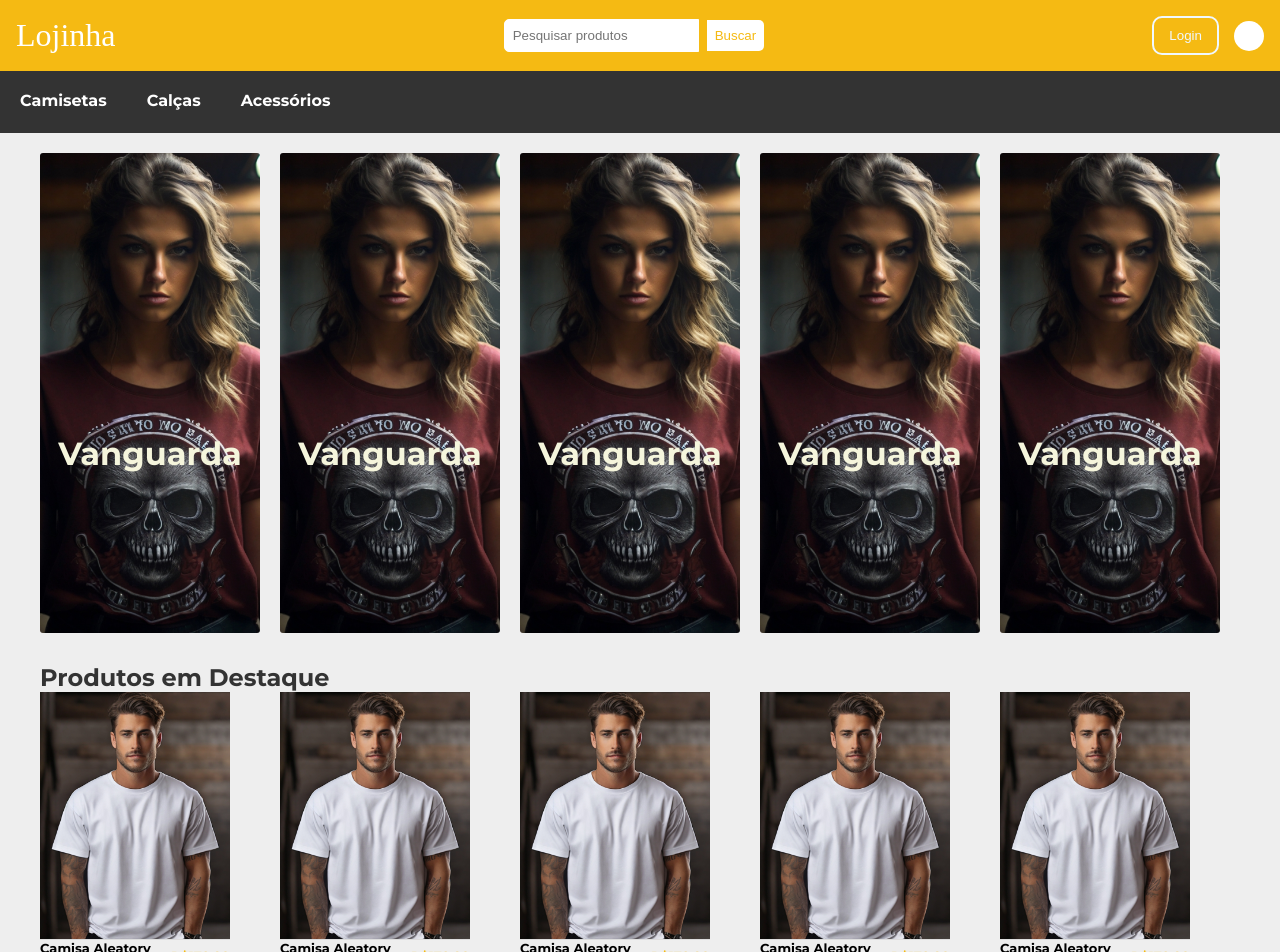
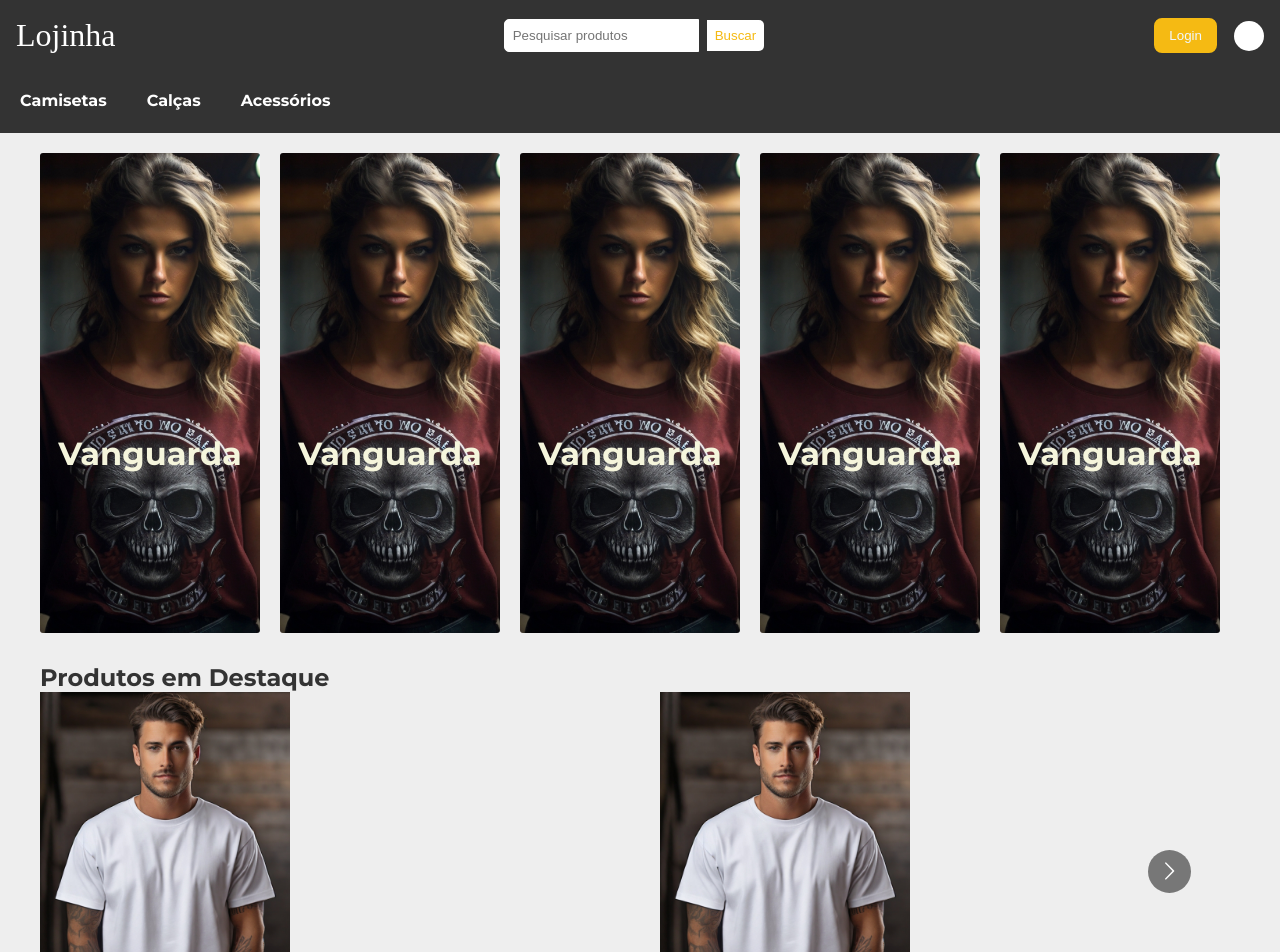
Before and after one commit to Lipao12/Loja-de-Roupa, a React (Vite) app: page / in a window 1280 px wide. Shown: the top 952 px of the page. Built offline with nearby package versions, Linux system fonts and the light colour scheme; the HTML template or start-up script is replaced by a standard one.

Commit message:
Adicionando carrossel

```diff
--- a/package.json
+++ b/package.json
@@ -11,7 +11,8 @@
   },
   "dependencies": {
     "react": "^18.2.0",
-    "react-dom": "^18.2.0"
+    "react-dom": "^18.2.0",
+    "react-multi-carousel": "^2.8.4"
   },
   "devDependencies": {
     "@types/react": "^18.2.43",
--- a/src/ui/components/Carrossel.jsx
+++ /dev/null
@@ -1,15 +0,0 @@
-import React from 'react';
-import '../styles/carrossel.css';
-import Card from './Card';
-
-const Carrossel = (props) => {
-  return (
-    <div className="carrossel">
-    {props.produtos.map((product) => (
-      <Card key={product.id} name={product.name} price={product.price} imgURL={product.imgURL} />
-    ))}
-  </div>
-  );
-};
-
-export default Carrossel;
--- /dev/null
+++ b/src/ui/components/CustomCarrossel.jsx
@@ -0,0 +1,37 @@
+import React from 'react';
+import Carousel from "react-multi-carousel";
+import "react-multi-carousel/lib/styles.css";
+import '../styles/carrossel.css';
+import Card from './Card';
+
+const CustomCarrossel = (props) => {
+  const responsive = {
+    superLargeDesktop: {
+      // the naming can be any, depends on you.
+      breakpoint: { max: 4000, min: 3000 },
+      items: 5
+    },
+    desktop: {
+      breakpoint: { max: 3000, min: 1024 },
+      items: 3
+    },
+    tablet: {
+      breakpoint: { max: 1024, min: 464 },
+      items: 2
+    },
+    mobile: {
+      breakpoint: { max: 464, min: 0 },
+      items: 1
+    }
+  };
+
+  return (
+    <Carousel responsive={responsive}>
+        {props.produtos.map((product) => (
+        <Card key={product.id} name={product.name} price={product.price} imgURL={product.imgURL} />
+        ))}
+    </Carousel>
+  );
+};
+
+export default CustomCarrossel;
--- a/src/ui/components/MainSection.jsx
+++ b/src/ui/components/MainSection.jsx
@@ -3,7 +3,7 @@
 import products from '../assets/produtos';
 import '../styles/main-section.css';
 import Banner from './Banner';
-import Carrossel from './Carrossel';
+import CustomCarrossel from './CustomCarrossel';
 
 const MainSection = () => {
   return (
@@ -16,7 +16,7 @@
 
       <div className="featured-categories">
       <h2>Produtos em Destaque</h2>
-        <Carrossel produtos={products}/>
+        <CustomCarrossel produtos={products}/>
       </div>
 
       <div className="special-offers">
--- a/src/ui/styles/button.css
+++ b/src/ui/styles/button.css
@@ -2,7 +2,7 @@
     background-color: #f5ba13;
     padding: 10px 15px;
     color:aliceblue;
-    border: 2px solid aliceblue;
+    border: 2px solid #333;
     border-radius: 10px;
     margin-right: 15px;
     cursor: pointer;
--- a/src/ui/styles/header.css
+++ b/src/ui/styles/header.css
@@ -1,5 +1,5 @@
 header {
-    background-color: #f5ba13;
+    background-color: #333;
     margin: auto -16px;
     padding: 16px 32px;
     box-shadow: 0 0 10px 0 rgba(0, 0, 0, 0.3);
```
Also changed, not shown: 1 other file (tests, documents, lock files or other folders).
